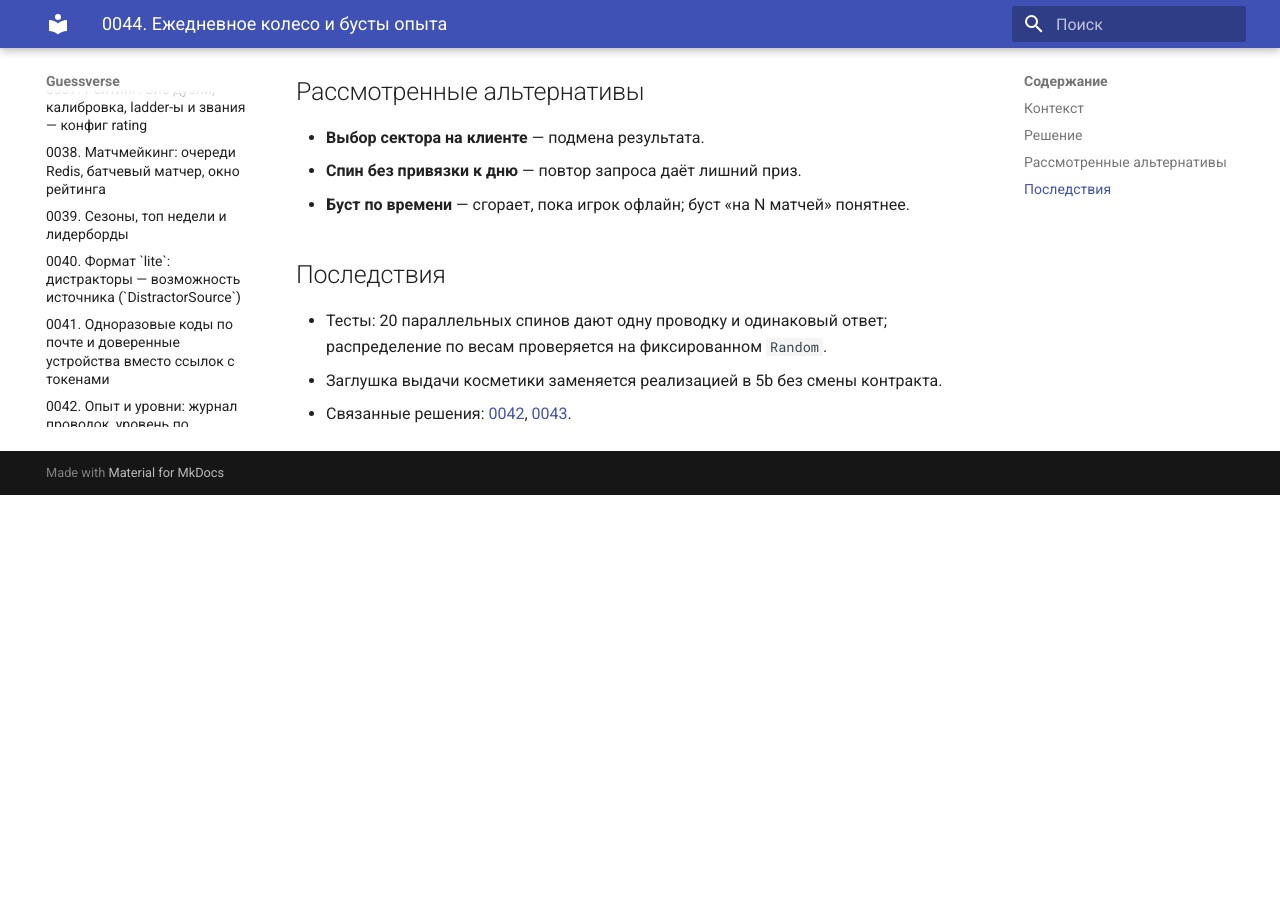
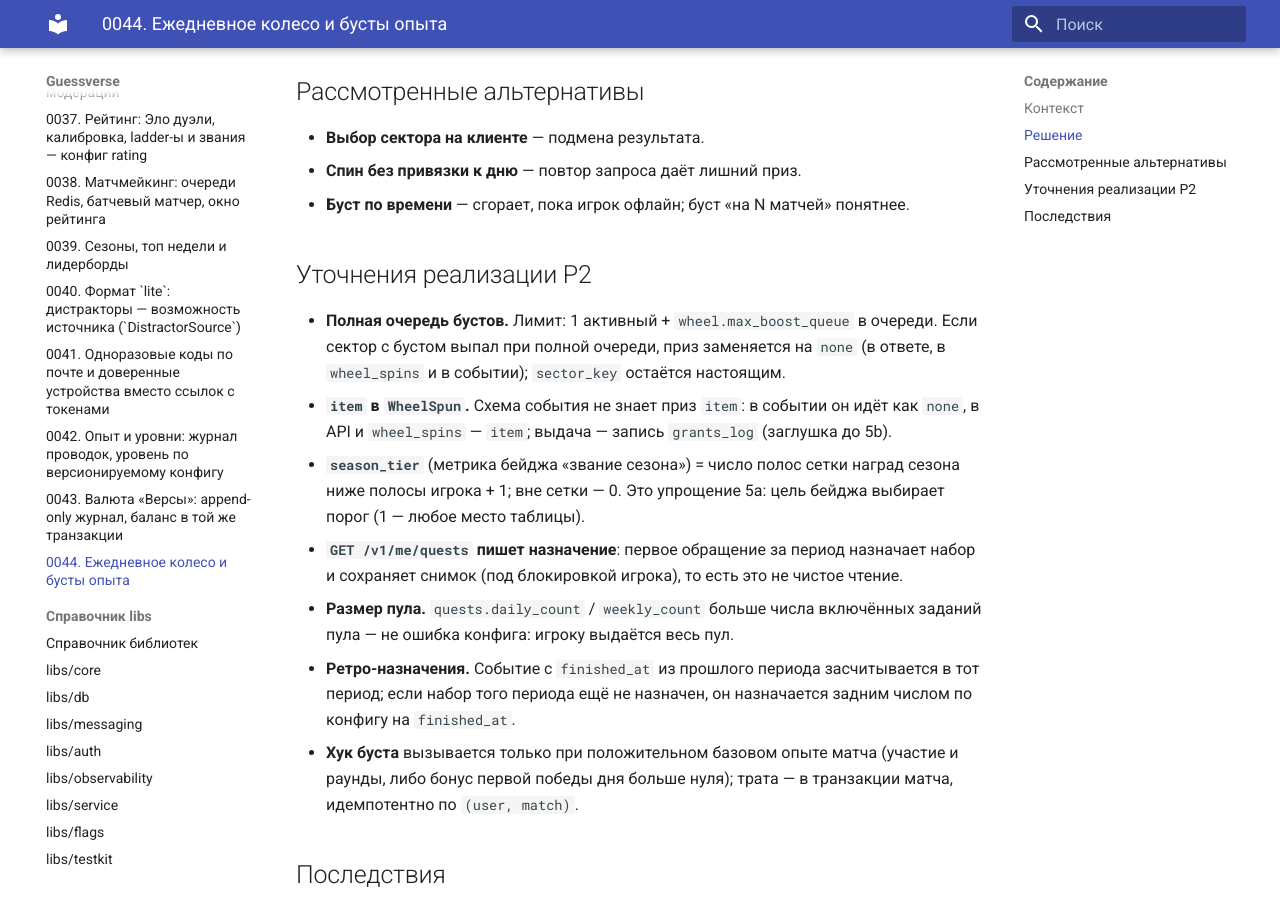
Before and after one commit to L0GIN0UT/oncue, an MkDocs documentation site: the page built from docs/adr/0044-daily-wheel-and-boosts.md, in a window 1280 px wide and 900 px high, scrolled down 939 px. Built offline with MkDocs 1.6.1 and Material for MkDocs 9.7.7, drawn with Linux system fonts in a browser that asks for light colours; before the commit the page ends 1434 px from its top, so only the background shows below that.

Commit message:
docs(progression): ADR 0044 — уточнения P2, хвосты roadmap; OpenAPI

```diff
--- a/docs/adr/0044-daily-wheel-and-boosts.md
+++ b/docs/adr/0044-daily-wheel-and-boosts.md
@@ -28,6 +28,23 @@
 - **Спин без привязки к дню** — повтор запроса даёт лишний приз.
 - **Буст по времени** — сгорает, пока игрок офлайн; буст «на N матчей» понятнее.
 
+## Уточнения реализации P2
+- **Полная очередь бустов.** Лимит: 1 активный + `wheel.max_boost_queue` в очереди. Если сектор с
+  бустом выпал при полной очереди, приз заменяется на `none` (в ответе, в `wheel_spins` и в событии);
+  `sector_key` остаётся настоящим.
+- **`item` в `WheelSpun`.** Схема события не знает приз `item`: в событии он идёт как `none`, в API
+  и `wheel_spins` — `item`; выдача — запись `grants_log` (заглушка до 5b).
+- **`season_tier`** (метрика бейджа «звание сезона») = число полос сетки наград сезона ниже полосы
+  игрока + 1; вне сетки — 0. Это упрощение 5a: цель бейджа выбирает порог (1 — любое место таблицы).
+- **`GET /v1/me/quests` пишет назначение**: первое обращение за период назначает набор и сохраняет
+  снимок (под блокировкой игрока), то есть это не чистое чтение.
+- **Размер пула.** `quests.daily_count` / `weekly_count` больше числа включённых заданий пула — не
+  ошибка конфига: игроку выдаётся весь пул.
+- **Ретро-назначения.** Событие с `finished_at` из прошлого периода засчитывается в тот период;
+  если набор того периода ещё не назначен, он назначается задним числом по конфигу на `finished_at`.
+- **Хук буста** вызывается только при положительном базовом опыте матча (участие и раунды, либо
+  бонус первой победы дня больше нуля); трата — в транзакции матча, идемпотентно по `(user, match)`.
+
 ## Последствия
 - Тесты: 20 параллельных спинов дают одну проводку и одинаковый ответ; распределение по весам
   проверяется на фиксированном `Random`.
```
Also changed, not shown: docs/09-roadmap.md (+1 -0 lines), 1 other file.
